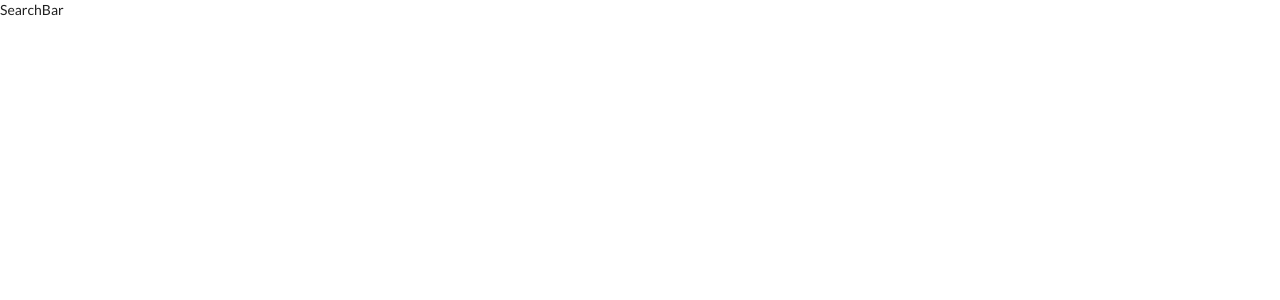
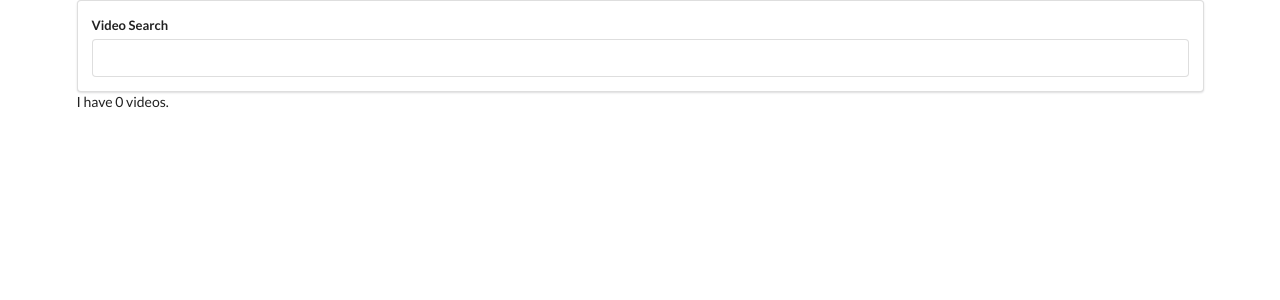
Before and after one commit to santoshnarayanan/videos, a React (Create React App) app: page / in a window 1280 px wide. Shown: the top 300 px of the page. Built offline with nearby package versions, Linux system fonts and the light colour scheme.

Commit message:
fetch youtube api data in searchBar

```diff
--- a/src/components/App.js
+++ b/src/components/App.js
@@ -1,12 +1,26 @@
 import SearchBar from "./searchBar";
+import youtube from "./apis/youtube";
 import React from "react";
 
 class App extends React.Component{
+
+    state = {videos: [] };
+
+    onTermSubmit = async (term) =>{
+        const response = await youtube.get('/search', {
+            params:{
+                q:term
+            }
+        });
+        this.setState({videos: response.data.items});
+    };
+
     render(){
         return (
-        <div>
-            <SearchBar />
-        </div>
+            <div className="ui container">
+                <SearchBar onFormSubmit ={this.onTermSubmit} />
+                I have {this.state.videos.length} videos.
+            </div>
         );
     }
 }
--- a/src/components/searchBar.js
+++ b/src/components/searchBar.js
@@ -1,8 +1,33 @@
 import React from "react";
 
 class SearchBar extends React.Component{
+    state = {term: ''};
+
+    onInputChange = () => {
+        // eslint-disable-next-line no-restricted-globals
+        this.setState({term:event.target.value})
+    };
+
+    onFormSubmit = (event) => {
+        event.preventDefault();
+
+        this.props.onFormSubmit(this.state.term);
+    }
+
     render(){
-        return (<div>SearchBar</div>);
+        return (
+            <div className="search-bar ui segment">
+                <form onSubmit={this.onFormSubmit} className="ui form">
+                    <div className="field">
+                        <label>Video Search</label>
+                        <input type="text" value={this.state.term}
+                        onChange={this.onInputChange}
+
+                        />
+                    </div>
+                </form>
+            </div>
+            );
     }
 }
 
```
